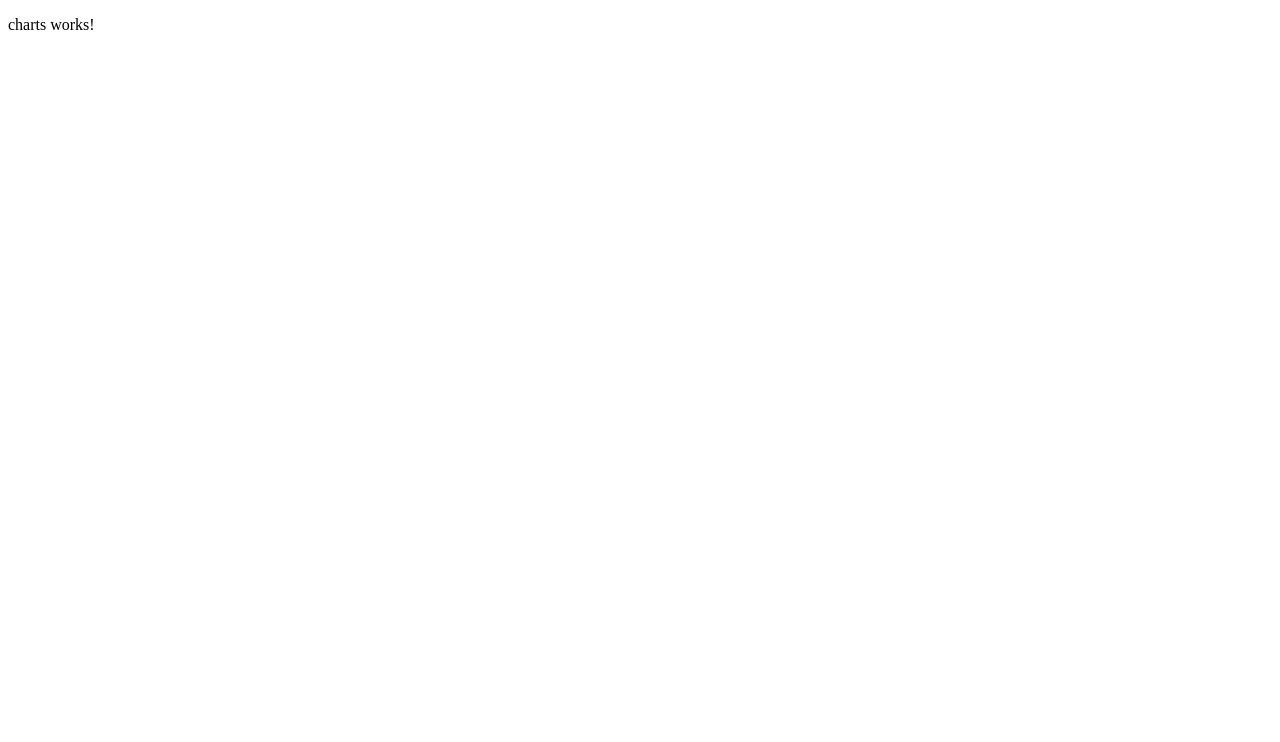
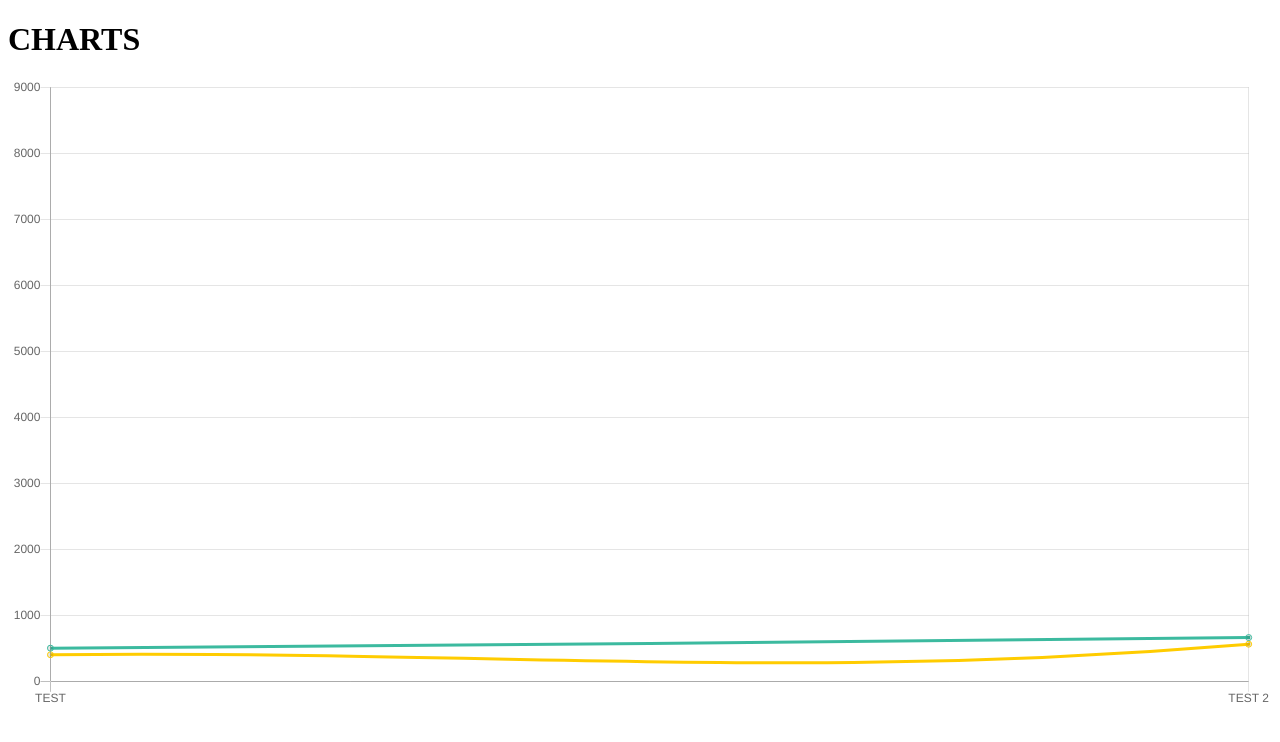
Before and after one commit to Izulia/C02Citizen, an Angular app: page / in a window 1280 px wide. Shown: the top 742 px of the page. Built offline with nearby package versions, Linux system fonts and the light colour scheme.

Commit message:
first chart

```diff
--- a/package.json
+++ b/package.json
@@ -20,6 +20,7 @@
     "@angular/platform-browser": "~7.0.0",
     "@angular/platform-browser-dynamic": "~7.0.0",
     "@angular/router": "~7.0.0",
+    "chart.js": "^2.7.3",
     "core-js": "^2.5.4",
     "rxjs": "~6.3.3",
     "zone.js": "~0.8.26"
@@ -29,9 +30,10 @@
     "@angular/cli": "~7.0.5",
     "@angular/compiler-cli": "~7.0.0",
     "@angular/language-service": "~7.0.0",
-    "@types/node": "~8.9.4",
+    "@types/chart.js": "^2.7.40",
     "@types/jasmine": "~2.8.8",
     "@types/jasminewd2": "~2.0.3",
+    "@types/node": "~8.9.4",
     "codelyzer": "~4.5.0",
     "jasmine-core": "~2.99.1",
     "jasmine-spec-reporter": "~4.2.1",
--- a/src/app/charts/charts.component.html
+++ b/src/app/charts/charts.component.html
@@ -1,3 +1,7 @@
-<p>
-  charts works!
-</p>
+<div>
+  <h1>CHARTS</h1>
+</div>
+
+<div>
+  <canvas id="canvas">{{ chart }}</canvas>
+</div>
--- a/src/app/charts/charts.component.ts
+++ b/src/app/charts/charts.component.ts
@@ -1,4 +1,6 @@
-import { Component, OnInit } from '@angular/core';
+import {Component, OnInit} from '@angular/core';
+import {DataService} from "../data.service";
+import {Chart} from 'chart.js';
 
 @Component({
   selector: 'app-charts',
@@ -7,9 +9,42 @@ import { Component, OnInit } from '@angular/core';
 })
 export class ChartsComponent implements OnInit {
 
-  constructor() { }
+  chart : Chart;
+
+  constructor(private _data: DataService) {
+  }
 
   ngOnInit() {
+    this.chart = new Chart('canvas', {
+      type: 'line',
+      data: {
+        labels: ['TEST', 'TEST 2'],
+        datasets: [
+          {
+            data: [510, 670, 950],
+            borderColor: "#3cba9f",
+            fill: false
+          },
+          {
+            data: [410, 570, 9000],
+            borderColor: "#ffcc00",
+            fill: false
+          },
+        ]
+      },
+      options: {
+        legend: {
+          display: false
+        },
+        scales: {
+          xAxes: [{
+            display: true
+          }],
+          yAxes: [{
+            display: true
+          }],
+        }
+      },
+    });
   }
-
 }
```
Also changed, not shown: src/app/app.module.ts (+7 -6 lines), 1 other file (tests, documents, lock files or other folders).
